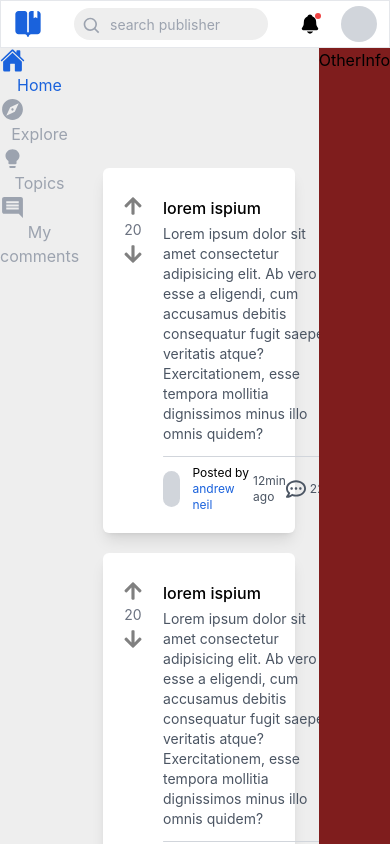
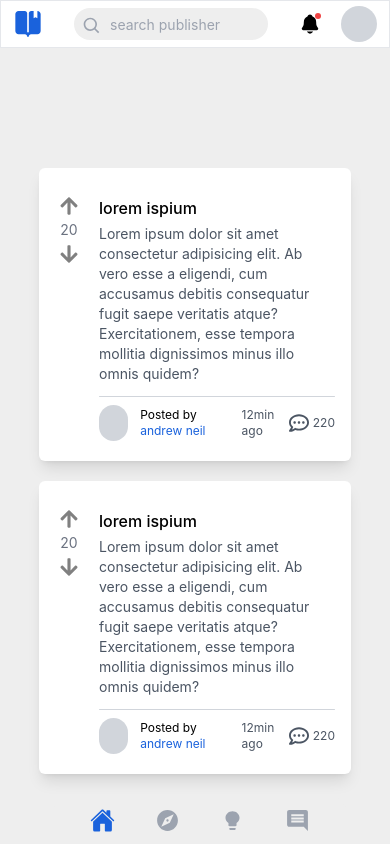
Before and after one commit to Michaeloye/publisher, a React (Vite) app: page / in a window 390 px wide. Built offline with nearby package versions, Linux system fonts and the light colour scheme.

Commit message:
Check for smallScreen

```diff
--- a/src/App.jsx
+++ b/src/App.jsx
@@ -1,18 +1,34 @@
 import "./App.css";
+import { useState, useEffect } from "react";
 import Header from "./components/Header";
 import OtherInfo from "./components/OtherInfo";
 import SideNav from "./components/SideNav/SideNav";
+import useScreensize from "./hooks/useScreensize";
 import Home from "./pages/Home";
+import BottomNav from "./components/BottomNav/BottomNav";
 
 function App() {
+  const [smallScreen, setSmallScreen] = useState("");
+  const { width } = useScreensize();
+
+  useEffect(() => {
+    if (width >= 640) {
+      setSmallScreen(false);
+    } else {
+      setSmallScreen(true);
+    }
+    return () => {
+      null;
+    };
+  }, [width]);
   return (
     <div className="App bg-primary-gray h-screen overflow-y-hidden">
       {/* There is a link between App having a viewport height and overflow of hidden this is so
       that while the entire screen remains unscrollable the stylings applied to Home enalbes
       only Home that is the center page scrollable */}
       <Header />
-      <div className="flex justify-around">
-        <SideNav />
+      <div className="md:flex md:justify-around">
+        {smallScreen ? <BottomNav /> : <SideNav />}
         <Home />
         <OtherInfo />
       </div>
```
